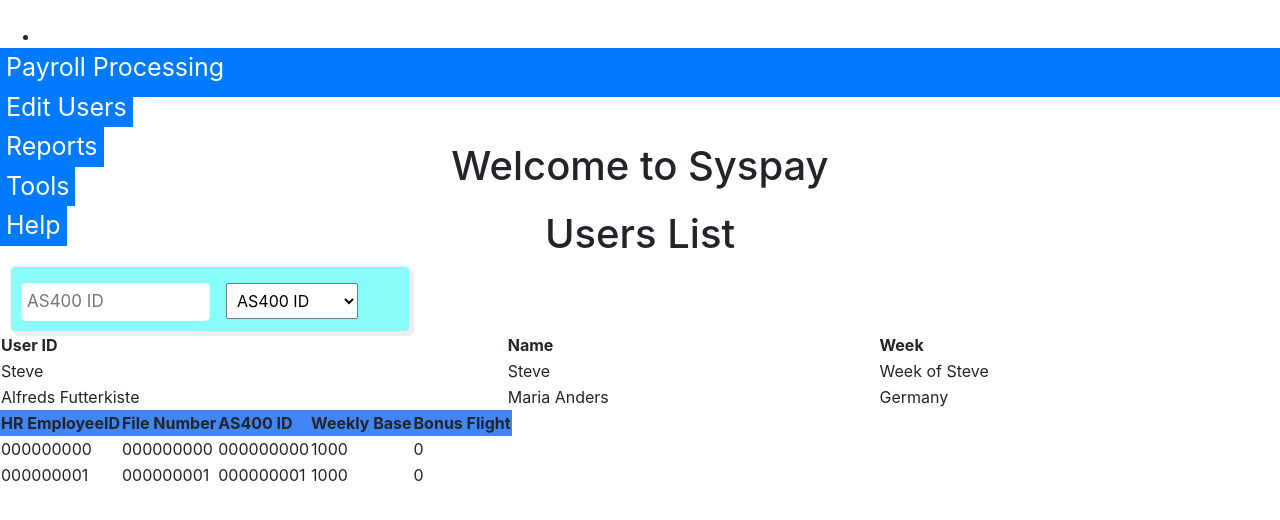
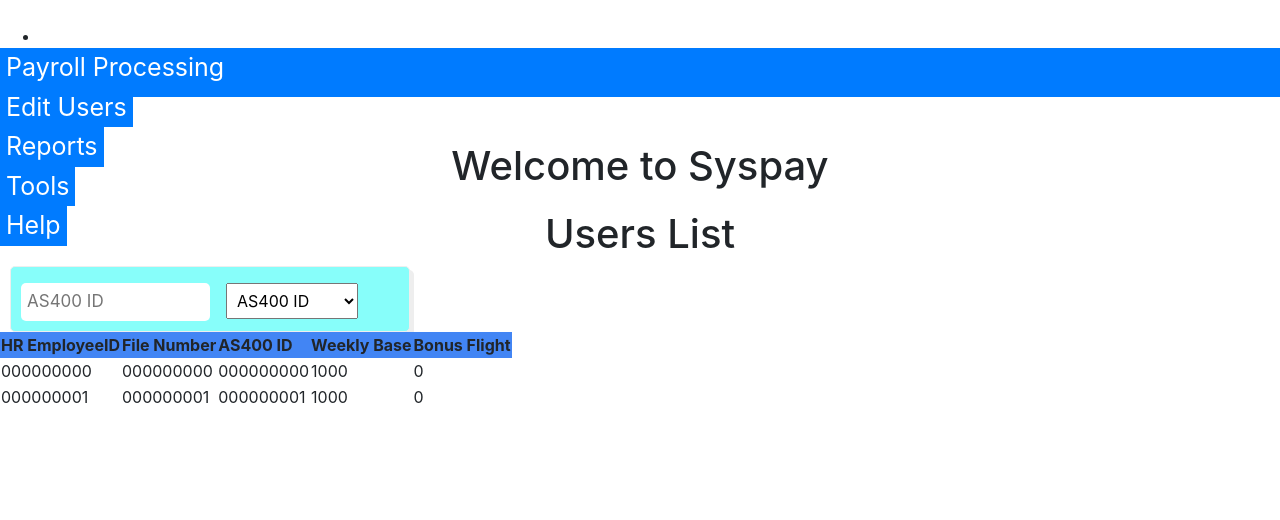
Before and after one commit to Junjie2412/wasppUI, a React app in the folder waspp-ui/: page /editUsers in a window 1280 px wide. Shown: the top 520 px of the page. Built offline with nearby package versions, Linux system fonts and the light colour scheme.

Commit message:
Deleted Graph, replaced with Table

```diff
--- a/waspp-ui/src/App.js
+++ b/waspp-ui/src/App.js
@@ -1,6 +1,5 @@
 import React, { Component } from 'react';
 import Navbar from './components/Navbar/Navbar';
-import Table from './components/Table/Table';
 import Toolbar from './components/UI/Navigation/Toolbar/Toolbar';
 import {Route, Switch, Redirect} from 'react-router-dom';
 import Login from "./containers/Auth/Login/Login";
@@ -28,7 +27,6 @@ class App extends Component {
                 <Route path="/" component={Login}/>
                 <Redirect to="/"/>
             </Switch>
-            <Table />
         </div>
 
       );
--- a/waspp-ui/src/components/UI/Graph/Graph.js
+++ /dev/null
@@ -1,25 +0,0 @@
-import React from 'react';
-
-const graph = (props) => {
-    return (
-        <table style={{width: "100%"}}>
-            <tr>
-                <th>User ID</th>
-                <th>Name</th>
-                <th>Week</th>
-            </tr>
-            <tr>
-                <td>Steve</td>
-                <td>Steve</td>
-                <td>Week of Steve</td>
-            </tr>
-            <tr>
-                <td>Alfreds Futterkiste</td>
-                <td>Maria Anders</td>
-                <td>Germany</td>
-            </tr>
-        </table>
-    );
-}
-
-export default graph;
--- a/waspp-ui/src/containers/Edit Users/EditUsers.js
+++ b/waspp-ui/src/containers/Edit Users/EditUsers.js
@@ -1,6 +1,6 @@
 import React, {Component} from 'react';
 import Search from '../../components/UI/Search/Search';
-import Graph from '../../components/UI/Graph/Graph';
+import Table from '../../components/Table/Table';
 
 class EditUsers extends Component {
 
@@ -44,7 +44,7 @@ class EditUsers extends Component {
                     change={(event) => this.onChangeSelect(event)}
                     value={this.state.text}
                     changeText={(event) => this.onChangeText(event)}/>
-                <Graph/>
+                    <Table />
             </div>
         );
     };
```
